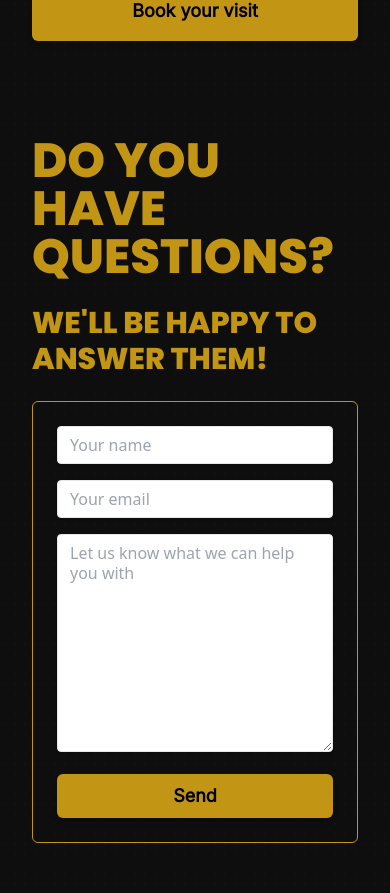
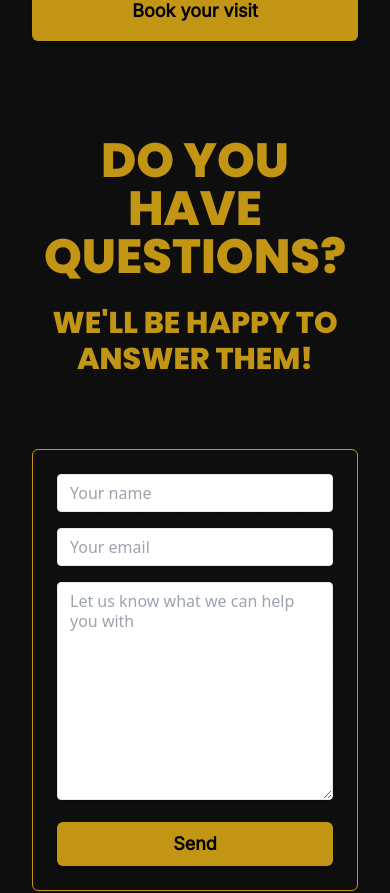
Before and after one commit to Patrykbarc/react-old-sailor, a React (Vite) app: page / in a window 390 px wide. Shown: the part 6211-7104 px from the top of the page. Built offline with nearby package versions, Linux system fonts and the light colour scheme.

Commit message:
Contact form

```diff
--- a/src/components/ContactForm/ContactForm.jsx
+++ b/src/components/ContactForm/ContactForm.jsx
@@ -5,7 +5,7 @@ import { FormTextarea } from "../FormTextarea/FormTextarea";
 export function ContactForm() {
   return (
     <form
-      className="space-y-4 rounded-md border  border-brand p-6"
+      className="mx-auto mt-12 w-full space-y-4 rounded-md border border-brand p-6 lg:w-8/12"
       onSubmit={(e) => e.preventDefault()}
     >
       <FormInput name="name" type="text" placeholder="Your name" />
--- a/src/components/ContactSection/ContactSection.jsx
+++ b/src/components/ContactSection/ContactSection.jsx
@@ -3,10 +3,10 @@ import { ContactForm } from "../ContactForm/ContactForm";
 export function ContactSection() {
   return (
     <section
-      className="mx-8 py-24 pb-0 last-of-type:pb-24 md:pb-24"
+      className="mx-8 py-24 pb-0 last-of-type:pb-24 md:pb-24 "
       id="contact"
     >
-      <div className="container mx-auto flex grid-cols-2 flex-col gap-x-12  md:grid">
+      <div className="container mx-auto flex grid-cols-1 flex-col gap-x-12 text-center md:grid">
         <div className="relative">
           <h1 className="mb-6 font-title text-5xl font-semibold uppercase text-brand">
             Do you have questions?
```
Also changed, not shown: src/components/Card/Card.jsx (indentation only).
